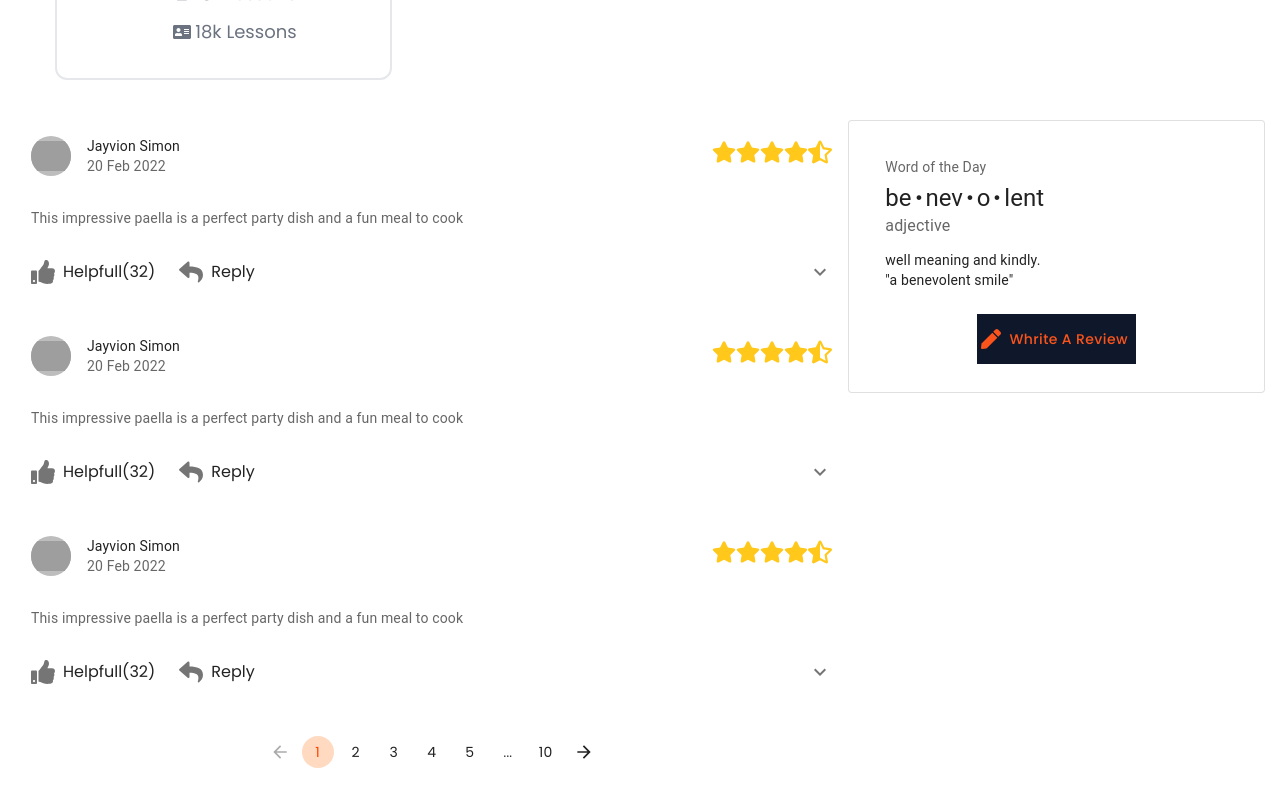
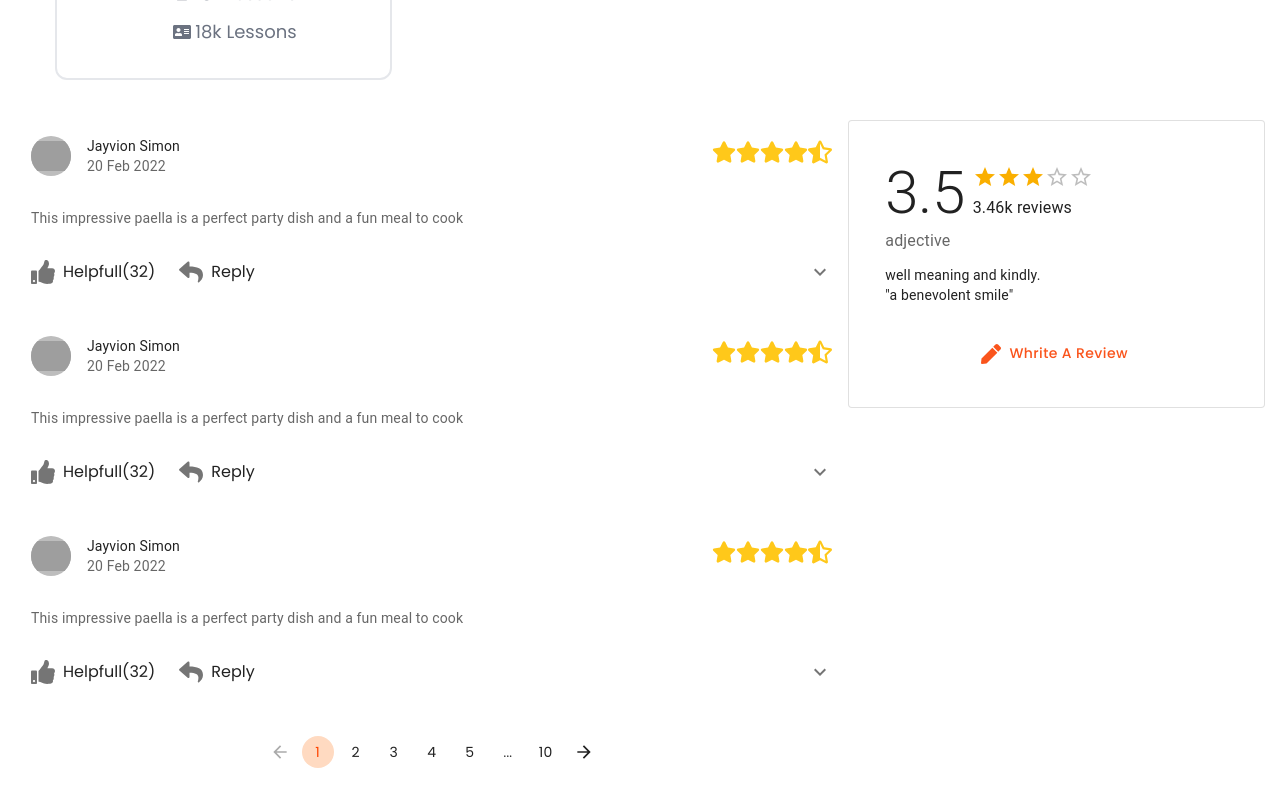
Before and after one commit to 404NotFoundedTeam/E-learning, a React (Create React App) app: page /course in a window 1280 px wide. Shown: the part 3291-4091 px from the top of the page. Built offline with nearby package versions, Linux system fonts and the light colour scheme; grey boxes are pictures that could not be loaded.

Commit message:
course cards

```diff
--- a/src/pages/course/Course.js
+++ b/src/pages/course/Course.js
@@ -2,6 +2,7 @@ import React from 'react'
 import { Link } from 'react-router-dom'
 import Header from '../../components/Header'
 import CourseWrapper from './CourseWrapper'
+
 import {
   FaAngleRight,
   FaClock,
@@ -18,7 +19,13 @@ import { nanoid } from 'nanoid'
 import Lessons from './Lessons'
 import Instructors from './Instructors'
 import Reviews from './Reviews'
+import SimiliarCourses from './SimiliarCourse'
+import BigCard from '../../components/BigCard/BigCard'
+import { useSelector } from 'react-redux'
+import BasicPagination from '../../components/mini-components/pagination/paginations'
 export default function Course({ obj }) {
+  const datas = useSelector((state) => state.courses.datas)
+
   const lessons = [
     {
       id: nanoid(),
@@ -175,6 +182,11 @@ export default function Course({ obj }) {
         <Lessons lessons={lessons} />
         <Instructors />
         <Reviews />
+        <div className="md:w-8/12 lg:w-1/3 sm:w-full flex flex-wrap  w-full">
+          {datas.map((obj, i) => (
+            <SimiliarCourses obj={obj} key={i} />
+          ))}
+        </div>
       </div>
     </CourseWrapper>
   )
--- a/src/pages/course/DialodCourse.js
+++ b/src/pages/course/DialodCourse.js
@@ -63,7 +63,7 @@ export default function DialogCourse() {
 
   return (
     <div>
-      <div className="w-full bg-slate-900" sx={{ width: '100%' }}>
+      <div className="w-full" sx={{ width: '100%' }}>
         <MainButton
           onClick={handleClickOpen}
           startIcon={<FaPen />}
@@ -94,11 +94,6 @@ export default function DialogCourse() {
         <DialogContent dividers>
           <Form />
         </DialogContent>
-        <DialogActions>
-          <Button autoFocus onClick={handleClose}>
-            Save changes
-          </Button>
-        </DialogActions>
       </BootstrapDialog>
     </div>
   )
--- a/src/pages/course/Form.js
+++ b/src/pages/course/Form.js
@@ -3,6 +3,7 @@ import { useForm } from 'react-hook-form'
 import Box from '@mui/material/Box'
 import TextField from '@mui/material/TextField'
 import MainButton from '../../components/Button'
+import RatingMui from '../../components/mini-components/ratings/ratings'
 
 const Form = () => {
   const [review, setReview] = useState([])
@@ -22,11 +23,16 @@ const Form = () => {
       component="form"
       onSubmit={handleSubmit(onSubmit)}
       sx={{
+        display: 'flex',
+        flexDirection: 'column',
+        px: 2,
+
         '& > :not(style)': { m: 1, width: '25ch' },
       }}
       noValidate
       autoComplete="off"
     >
+      <RatingMui />
       <Box
         component="textarea"
         rows="5"
@@ -39,6 +45,7 @@ const Form = () => {
           outline: 'none',
           borderRadius: '10px',
           resize: 'none',
+          width: '100% !important',
         }}
       ></Box>
       <TextField
@@ -47,6 +54,7 @@ const Form = () => {
         label="Name"
         variant="outlined"
         required
+        sx={{ width: '100% !important' }}
       />
       <TextField
         id="outlined-basic"
@@ -55,15 +63,24 @@ const Form = () => {
         label="Email"
         variant="outlined"
         required
+        sx={{ width: '100% !important' }}
       />
 
-      <div className="flex flex-col">
+      <div
+        className="flex flex-col w-full gap-2  justify-center items-end h-full"
+        sx={{ width: '100% !important' }}
+      >
         <MainButton
           children="Post review"
           type={'submit'}
           variant="contained"
+          sx={{ width: '100% !important', height: '100% !important' }}
         />
-        <MainButton children="Cancel" variant="outlined" />
+        <MainButton
+          children="Cancel"
+          sx={{ width: '100% !important' }}
+          variant="outlined"
+        />
       </div>
     </Box>
   )
--- /dev/null
+++ b/src/pages/course/Rating.js
@@ -0,0 +1,18 @@
+import * as React from 'react'
+import Box from '@mui/material/Box'
+import Rating from '@mui/material/Rating'
+import Typography from '@mui/material/Typography'
+
+export default function RatingCourse() {
+  const [value, setValue] = React.useState(3)
+
+  return (
+    <Box
+      sx={{
+        '& > legend': { mt: 2 },
+      }}
+    >
+      <Rating name="read-only" value={value} readOnly />
+    </Box>
+  )
+}
--- a/src/pages/course/Score.js
+++ b/src/pages/course/Score.js
@@ -8,25 +8,33 @@ import Typography from '@mui/material/Typography'
 import MainButton from '../../components/Button'
 import { FaPen } from 'react-icons/fa'
 import DialogCourse from './DialodCourse'
+import { Rating } from '@mui/material'
+import RatingCourse from './Rating'
 
-const bull = (
-  <Box
-    component="span"
-    sx={{ display: 'inline-block', mx: '2px', transform: 'scale(0.8)' }}
-  >
-    •
-  </Box>
-)
+// const bull = (
+//   <Box
+//     component="span"
+//     sx={{ display: 'inline-block', mx: '2px', transform: 'scale(0.8)' }}
+//   >
+//     •
+//   </Box>
+// )
 
 const card = (
   <React.Fragment>
     <CardContent>
-      <Typography sx={{ fontSize: 14 }} color="text.secondary" gutterBottom>
-        Word of the Day
-      </Typography>
-      <Typography variant="h5" component="div">
-        be{bull}nev{bull}o{bull}lent
-      </Typography>
+      <Box sx={{ display: 'flex', alignItems: 'center', gap: 1 }}>
+        {' '}
+        <Typography variant="h2" component="div">
+          3.5
+        </Typography>
+        <Box>
+          <RatingCourse />
+
+          <Typography>3.46k reviews</Typography>
+        </Box>
+      </Box>
+
       <Typography sx={{ mb: 1.5 }} color="text.secondary">
         adjective
       </Typography>
--- /dev/null
+++ b/src/pages/course/SimiliarCourse.js
@@ -0,0 +1,5 @@
+import React from 'react'
+
+export default function SimiliarCourse({ obj, data, ...props }) {
+  return <div></div>
+}
```
Also changed, not shown: src/components/BigCard/BigCard.js (+17 -17 lines).
